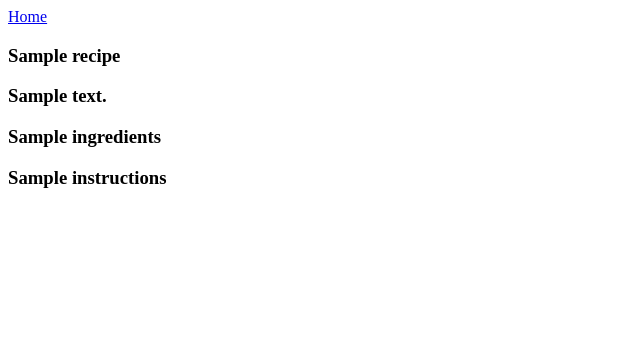
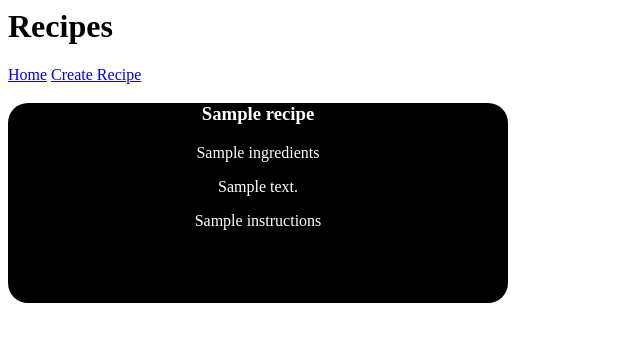
Before and after one commit to adamE4/Zob, a Python web app: template app/templates/feed.html in a window 1280 px wide. Shown: the top 342 px of the page, without its empty margins (0-640 px from the left). Run offline with Jinja, Linux system fonts and the light colour scheme; the template is opened without the code that fills it: most values are stand-ins (such as "Sample title", 1, 10 or a date in 2020); some libraries are stand-ins or nearby versions.

Commit message:
Made the Your Recipes page group your recipes together in boxes

```diff
--- a/app/templates/feed.html
+++ b/app/templates/feed.html
@@ -2,15 +2,39 @@
 {% extends "index.html" %}
 
 {% block content %}
+<body>
+    <header>
+        <h1>Recipes</h1>
         <a href="{{ url_for('index') }}" class="homebutton">Home</a>
+        <a href="{{ url_for('create_recipe') }}" class="btn btn-primary">Create Recipe</a>
+    </header>
+    <main>
         <div class="feed">
             {% for recipe in recipes %}
+            <style>
+                .feed{
+                    width: 100%;
+                    height: auto;
+                }
+                .feed-item{
+                    width: 500px;
+                    height: 200px;
+                    background: black;
+                    color: white;
+                    text-align: center;
+                    border-radius: 20px;
+                }
+            </style>
             <div class="feed-item">
                 <h3>{{ recipe.title }}</h3>
-        <h3>{{ recipe.description }}</h3>
-        <h3>{{ recipe.ingredients }}</h3>
-        <h3>{{ recipe.instructions }}</h3>
+                <p>{{ recipe.ingredients }}</p>
+                <p>{{ recipe.description }}</p>
+                <p>{{ recipe.instructions }}</p>
             </div>
             {% endfor %}
         </div>
+    </main>
+</body>
+</html>
+
 {% endblock %}
--- a/app/templates/index.html
+++ b/app/templates/index.html
@@ -7,8 +7,8 @@
     </header>
     <main>
         <div class="decision-buttons">
-            <a href="{{url_for('create_recipe')}}" class="button">Post Recipes</a>
-            <a href="{{url_for('recipe_feed')}}" class="button">Explore Existing Projects</a>
+            <a href="{{url_for('create_recipe')}}" class="button">Create Recipes</a>
+            <a href="{{url_for('recipe_feed')}}" class="button">Your Recipes</a>
         </div>
     </main>
 </body>
```
Lines whose indentation alone changed are shown as unchanged.
